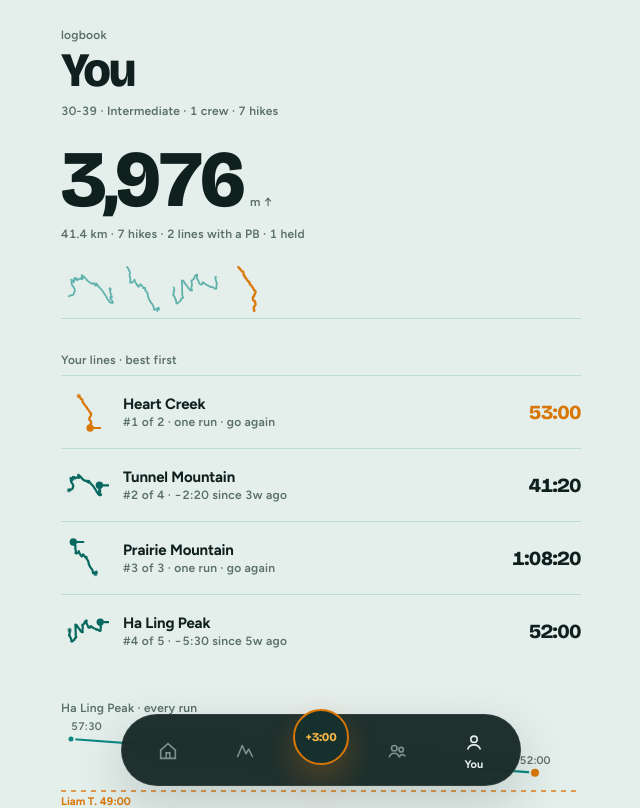
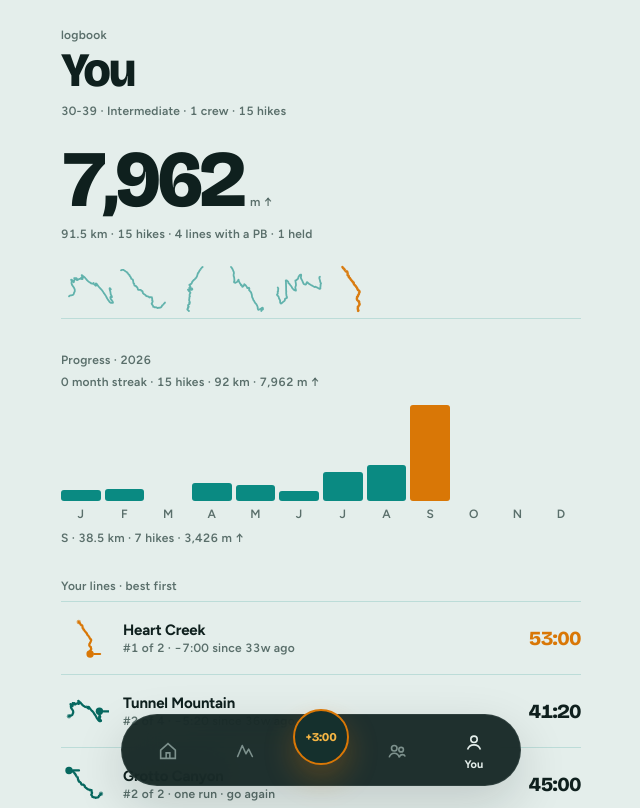
Before and after one commit to CSiebner/Switchback, a React (Vite) app: page /you in a window 1280 px wide. Shown: the top 808 px of the page, without its empty margins (319-959 px from the left). Built offline with nearby package versions, Linux system fonts and the light colour scheme.

Commit message:
Weather, year logbook, km splits, and a season of history

```diff
--- a/src/App.tsx
+++ b/src/App.tsx
@@ -35,7 +35,7 @@ function AnimatedRoutes() {
 
 export default function App() {
   return (
-    <BrowserRouter>
+    <BrowserRouter basename={import.meta.env.BASE_URL.replace(/\/$/, '') || undefined}>
       <div className="app-shell full-bleed">
         <AnimatedRoutes />
         <NavDock />
--- /dev/null
+++ b/src/components/WeatherWeek.tsx
@@ -0,0 +1,57 @@
+import { useEffect, useState } from 'react'
+import { fetchForecast, skyLabel, type Forecast } from '../lib/weather'
+
+const DAYS = ['Sun', 'Mon', 'Tue', 'Wed', 'Thu', 'Fri', 'Sat']
+
+export function WeatherWeek({ lat, lng, compact = false }: { lat: number; lng: number; compact?: boolean }) {
+  const [forecast, setForecast] = useState<Forecast | null>(null)
+  const [failed, setFailed] = useState(false)
+
+  useEffect(() => {
+    let live = true
+    fetchForecast(lat, lng)
+      .then((f) => live && setForecast(f))
+      .catch(() => live && setFailed(true))
+    return () => {
+      live = false
+    }
+  }, [lat, lng])
+
+  if (failed) return null
+  if (!forecast) return <p className="survey">Reading the sky…</p>
+
+  if (compact) {
+    return (
+      <p className="survey num">
+        {Math.round(forecast.temp)}° {skyLabel(forecast.code).toLowerCase()} · wind {Math.round(forecast.wind)} km/h
+      </p>
+    )
+  }
+
+  const todayPrecip = forecast.days[0]?.precip ?? 0
+  return (
+    <section style={{ marginTop: 22 }}>
+      <p className="survey">Weather · {skyLabel(forecast.code).toLowerCase()}</p>
+      <p className="display" style={{ fontSize: 'var(--type-xl)', fontWeight: 800, marginTop: 4, lineHeight: 1 }}>
+        {Math.round(forecast.temp)}°
+      </p>
+      <p className="survey num" style={{ marginTop: 6 }}>
+        wind {Math.round(forecast.wind)} km/h
+        {todayPrecip > 0 ? ` · ${todayPrecip.toFixed(1)} mm today` : ' · dry today'}
+        {todayPrecip < 1 ? ' · dirt likely dry' : ' · expect mud'}
+      </p>
+      <div style={{ display: 'grid', gridTemplateColumns: 'repeat(7, 1fr)', gap: 4, marginTop: 14 }}>
+        {forecast.days.map((d) => {
+          const day = DAYS[new Date(d.date + 'T12:00:00').getDay()]
+          return (
+            <div key={d.date} style={{ textAlign: 'center' }}>
+              <p className="survey">{day}</p>
+              <p className="num" style={{ fontWeight: 800, marginTop: 4 }}>{Math.round(d.max)}°</p>
+              <p className="survey">{Math.round(d.min)}°</p>
+            </div>
+          )
+        })}
+      </div>
+    </section>
+  )
+}
--- /dev/null
+++ b/src/components/YouYear.tsx
@@ -0,0 +1,90 @@
+import { useMemo, useState } from 'react'
+import type { Run } from '../data/seed'
+import { getTrail } from '../data/trails'
+
+const LABELS = ['J', 'F', 'M', 'A', 'M', 'J', 'J', 'A', 'S', 'O', 'N', 'D']
+
+/** Distance by month for the current year. Bars are the logbook, not a decoration. */
+export function YouYear({ runs }: { runs: Run[] }) {
+  const year = new Date().getFullYear()
+  const [month, setMonth] = useState<number | null>(null)
+
+  const bars = useMemo(() => {
+    const km = Array(12).fill(0)
+    const hikes = Array(12).fill(0)
+    const gain = Array(12).fill(0)
+    for (const r of runs) {
+      const d = new Date(r.timestamp)
+      if (d.getFullYear() !== year) continue
+      const m = d.getMonth()
+      const trail = getTrail(r.trailId)
+      km[m] += trail?.distKm ?? 0
+      gain[m] += trail?.gainM ?? 0
+      hikes[m] += 1
+    }
+    return { km, hikes, gain }
+  }, [runs, year])
+
+  const max = Math.max(1, ...bars.km)
+  const totalKm = bars.km.reduce((a, b) => a + b, 0)
+  const totalHikes = bars.hikes.reduce((a, b) => a + b, 0)
+  const totalGain = bars.gain.reduce((a, b) => a + b, 0)
+  const nowM = new Date().getMonth()
+  let monthsActive = 0
+  for (let i = nowM; i >= 0; i--) {
+    if (bars.hikes[i] === 0) break
+    monthsActive++
+  }
+  let last = -1
+  for (let i = nowM; i >= 0; i--) if (bars.km[i] > 0) { last = i; break }
+  const selected = month ?? last
+
+  return (
+    <section className="yo-section">
+      <span className="survey head">Progress · {year}</span>
+      <p className="survey num" style={{ marginTop: 6 }}>
+        {monthsActive} month streak · {totalHikes} hikes · {Math.round(totalKm)} km · {Math.round(totalGain).toLocaleString()} m ↑
+      </p>
+      <div style={{ display: 'grid', gridTemplateColumns: 'repeat(12, 1fr)', gap: 4, alignItems: 'end', height: 96, marginTop: 16 }}>
+        {bars.km.map((value, i) => (
+          <button
+            key={LABELS[i] + i}
+            type="button"
+            onClick={() => setMonth(i)}
+            aria-label={`${LABELS[i]} ${value.toFixed(1)} km`}
+            style={{
+              height: '100%',
+              background: 'none',
+              border: 'none',
+              padding: 0,
+              display: 'flex',
+              alignItems: 'flex-end',
+              cursor: 'pointer',
+            }}
+          >
+            <span
+              style={{
+                display: 'block',
+                width: '100%',
+                height: `${Math.max(value > 0 ? 8 : 0, (value / max) * 100)}%`,
+                borderRadius: 3,
+                background: i === selected ? 'var(--larch)' : 'var(--glacier)',
+                opacity: value > 0 ? 1 : 0.25,
+              }}
+            />
+          </button>
+        ))}
+      </div>
+      <div style={{ display: 'grid', gridTemplateColumns: 'repeat(12, 1fr)', gap: 4, marginTop: 6 }}>
+        {LABELS.map((l, i) => (
+          <span key={l + i} className="survey" style={{ textAlign: 'center' }}>{l}</span>
+        ))}
+      </div>
+      {selected >= 0 && (
+        <p className="survey num" style={{ marginTop: 10 }}>
+          {LABELS[selected]} · {bars.km[selected].toFixed(1)} km · {bars.hikes[selected]} hikes · {Math.round(bars.gain[selected]).toLocaleString()} m ↑
+        </p>
+      )}
+    </section>
+  )
+}
--- a/src/data/seed.ts
+++ b/src/data/seed.ts
@@ -222,6 +222,16 @@ export const seedRuns: Run[] = [
   { id: 'r18', userId: 'ava', trailId: 'prairie-mountain', timeSec: 3540, timestamp: now - 5 * day, conditions: ['Dry'] },
   { id: 'r19', userId: 'liam', trailId: 'tunnel-mountain', timeSec: 2280, timestamp: now - 11 * day, conditions: ['Dry'] },
   { id: 'r20', userId: 'sofia', trailId: 'heart-creek', timeSec: 3600, timestamp: now - 4 * day, conditions: ['Bugs'] },
+
+  // Your year, so the logbook chart has a season behind it. All slower than current bests.
+  { id: 'r21', userId: 'you', trailId: 'tunnel-mountain', timeSec: 2800, timestamp: new Date(2026, 0, 18).getTime(), conditions: ['Dry'] },
+  { id: 'r22', userId: 'you', trailId: 'heart-creek', timeSec: 3600, timestamp: new Date(2026, 1, 12).getTime(), conditions: ['Snow'] },
+  { id: 'r23', userId: 'you', trailId: 'ha-ling', timeSec: 4000, timestamp: new Date(2026, 3, 20).getTime(), conditions: ['Dry'] },
+  { id: 'r24', userId: 'you', trailId: 'prairie-mountain', timeSec: 4600, timestamp: new Date(2026, 4, 8).getTime(), conditions: ['Muddy'] },
+  { id: 'r25', userId: 'you', trailId: 'grotto-canyon', timeSec: 2700, timestamp: new Date(2026, 5, 14).getTime(), conditions: ['Dry'] },
+  { id: 'r26', userId: 'you', trailId: 'johnston-canyon', timeSec: 8000, timestamp: new Date(2026, 6, 19).getTime(), conditions: ['Busy'] },
+  { id: 'r27', userId: 'you', trailId: 'ha-ling', timeSec: 3700, timestamp: new Date(2026, 7, 9).getTime(), conditions: ['Dry'] },
+  { id: 'r28', userId: 'you', trailId: 'tunnel-mountain', timeSec: 2600, timestamp: new Date(2026, 8, 6).getTime(), conditions: ['Dry'] },
 ]
 
 export const seedReviews: Review[] = [
--- /dev/null
+++ b/src/lib/weather.ts
@@ -0,0 +1,54 @@
+export interface DayForecast {
+  date: string
+  code: number
+  max: number
+  min: number
+  precip: number
+}
+
+export interface Forecast {
+  temp: number
+  code: number
+  wind: number
+  precip: number
+  days: DayForecast[]
+}
+
+const cache = new Map<string, Forecast>()
+
+export function skyLabel(code: number): string {
+  if (code === 0) return 'Clear'
+  if (code <= 3) return 'Cloudy'
+  if (code === 45 || code === 48) return 'Fog'
+  if (code >= 71 && code <= 77) return 'Snow'
+  if (code >= 95) return 'Storm'
+  if (code >= 51) return 'Rain'
+  return 'Cloudy'
+}
+
+export async function fetchForecast(lat: number, lng: number): Promise<Forecast> {
+  const key = `${lat.toFixed(2)},${lng.toFixed(2)}`
+  const hit = cache.get(key)
+  if (hit) return hit
+  const url =
+    `https://api.open-meteo.com/v1/forecast?latitude=${lat}&longitude=${lng}` +
+    `&current=temperature_2m,weather_code,wind_speed_10m,precipitation` +
+    `&daily=weather_code,temperature_2m_max,temperature_2m_min,precipitation_sum` +
+    `&timezone=America%2FEdmonton&forecast_days=7`
+  const json = await fetch(url).then((r) => r.json())
+  const forecast: Forecast = {
+    temp: json.current.temperature_2m,
+    code: json.current.weather_code,
+    wind: json.current.wind_speed_10m,
+    precip: json.current.precipitation,
+    days: json.daily.time.map((date: string, i: number) => ({
+      date,
+      code: json.daily.weather_code[i],
+      max: json.daily.temperature_2m_max[i],
+      min: json.daily.temperature_2m_min[i],
+      precip: json.daily.precipitation_sum[i],
+    })),
+  }
+  cache.set(key, forecast)
+  return forecast
+}
--- a/src/pages/Home.tsx
+++ b/src/pages/Home.tsx
@@ -5,6 +5,7 @@ import { TrailMap } from '../components/TrailMap'
 import { RouteGlyph } from '../components/RouteGlyph'
 import { Mark } from '../components/Mark'
 import { PhotoRail } from '../components/PhotoRail'
+import { WeatherWeek } from '../components/WeatherWeek'
 import { formatSplit } from '../components/Split'
 import { getHiker } from '../data/seed'
 import { getTrail, trails } from '../data/trails'
@@ -95,7 +96,12 @@ export function Home() {
 
         <div style={{ position: 'absolute', top: 'calc(18px + env(safe-area-inset-top))', left: 20, right: 20, display: 'flex', justifyContent: 'space-between', alignItems: 'center' }}>
           <Mark />
-          <span className="survey">Bow Valley · {trails.length} lines</span>
+          <span style={{ textAlign: 'right' }}>
+            <span className="survey">Bow Valley · {trails.length} lines</span>
+            {chaseTrail && (
+              <WeatherWeek lat={chaseTrail.center[1]} lng={chaseTrail.center[0]} compact />
+            )}
+          </span>
         </div>
 
         <motion.div
--- a/src/pages/Result.tsx
+++ b/src/pages/Result.tsx
@@ -54,7 +54,7 @@ export function Result() {
   const crew = crews.find((c) => joinedCrewIds.includes(c.id))
 
   return (
-    <div style={{ minHeight: '100dvh', background: 'var(--spruce-950)', color: 'var(--rock-flour)', position: 'relative', overflow: 'hidden' }}>
+    <div style={{ minHeight: '100dvh', background: 'var(--spruce-950)', color: 'var(--rock-flour)', position: 'relative', overflowY: 'auto' }}>
       <ContourBackdrop coords={trail.path} />
 
       <div className="container" style={{ position: 'relative', padding: '24px 20px calc(32px + env(safe-area-inset-bottom))', minHeight: '100dvh', display: 'flex', flexDirection: 'column' }}>
@@ -131,6 +131,7 @@ export function Result() {
                   </p>
                 </div>
               </div>
+              <Splits distKm={trail.distKm} elevation={trail.elevation} timeSec={result.timeSec} />
               <div className="btn-row" style={{ marginTop: 10 }}>
                 <Link
                   to="/crews"
@@ -166,6 +167,26 @@ export function Result() {
           )}
         </AnimatePresence>
       </div>
+    </div>
+  )
+}
+
+function Splits({ distKm, elevation, timeSec }: { distKm: number; elevation: number[]; timeSec: number }) {
+  const e = effortFor({ distKm, elevation }, timeSec)
+  const max = Math.max(...e.splits.map((s) => s.sec))
+  const kcal = Math.round((timeSec / 3600) * 420 + e.ascentM * 0.15)
+  return (
+    <div style={{ marginTop: 8, paddingTop: 8 }}>
+      <p className="survey">Splits · {kcal.toLocaleString()} kcal</p>
+      {e.splits.map((s) => (
+        <div key={s.km} style={{ display: 'grid', gridTemplateColumns: '28px 1fr 64px', gap: 10, alignItems: 'center', marginTop: 8 }}>
+          <span className="num" style={{ fontWeight: 700 }}>{s.km}</span>
+          <span style={{ height: 8, borderRadius: 99, background: 'rgba(228,238,235,0.12)', overflow: 'hidden' }}>
+            <span style={{ display: 'block', height: '100%', width: `${(s.sec / max) * 100}%`, background: 'var(--glacier-glow)' }} />
+          </span>
+          <span className="num survey" style={{ textAlign: 'right' }}>{formatTime(s.sec)} · {s.gainM}m</span>
+        </div>
+      ))}
     </div>
   )
 }
--- a/src/pages/TrailDetail.tsx
+++ b/src/pages/TrailDetail.tsx
@@ -6,6 +6,7 @@ import { TrailBoard } from '../components/TrailBoard'
 import { TrailDirt } from '../components/TrailDirt'
 import { TrailElevation } from '../components/TrailElevation'
 import { PhotoRail } from '../components/PhotoRail'
+import { WeatherWeek } from '../components/WeatherWeek'
 import { TrailReviews } from '../components/TrailReviews'
 import { TrailMap } from '../components/TrailMap'
 import { CURRENT_USER_ID, getHiker } from '../data/seed'
@@ -115,6 +116,7 @@ export function TrailDetail() {
           </p>
           <h1 className="display tr-h1">{trail.name}</h1>
           <p className="tr-summary">{trail.summary}</p>
+          <WeatherWeek lat={trail.center[1]} lng={trail.center[0]} />
 
           <CountUp value={bigValue} className={`tr-big ${iAmFirst ? 'gold' : ''}`} />
           <p className="survey num" style={{ marginTop: 8 }}>{survey}</p>
--- a/src/pages/You.tsx
+++ b/src/pages/You.tsx
@@ -2,6 +2,7 @@ import '../styles/you.css'
 import { useEffect, useMemo } from 'react'
 import { animate, motion, useMotionValue, useTransform } from 'framer-motion'
 import { YouChart } from '../components/YouChart'
+import { YouYear } from '../components/YouYear'
 import { YouLines, type YouLine } from '../components/YouLines'
 import { YouLog } from '../components/YouLog'
 import { YouSettings } from '../components/YouSettings'
@@ -94,6 +95,7 @@ export function You() {
           {lines.length > 0 && <YouStrip lines={lines.map((l) => ({ trail: l.trail, held: l.rank === 1 }))} />}
         </motion.div>
 
+        <YouYear runs={mine} />
         <YouLines lines={lines} />
 
         {chase && chaseTrail && chaseRuns.length >= 2 && <YouChart trail={chaseTrail} runs={chaseRuns} chase={chase} />}
--- a/src/store/useAppStore.ts
+++ b/src/store/useAppStore.ts
@@ -337,7 +337,7 @@ export const useAppStore = create<AppState>()(
       },
     }),
     {
-      name: 'switchback-v1.1',
+      name: 'switchback-v1.2',
       partialize: (s) => ({
         runs: s.runs,
         reviews: s.reviews,
--- a/vite.config.ts
+++ b/vite.config.ts
@@ -3,6 +3,7 @@ import { defineConfig } from 'vite'
 
 // https://vite.dev/config/
 export default defineConfig({
+  base: process.env.GITHUB_PAGES ? '/switchback/' : '/',
   plugins: [react()],
   optimizeDeps: {
     exclude: ['maplibre-gl'],
```
